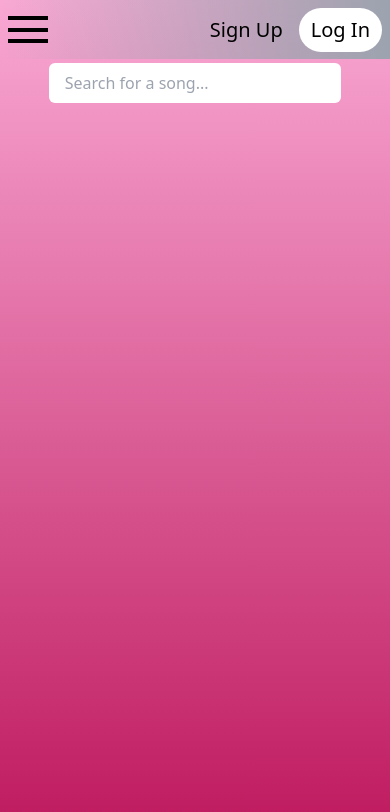
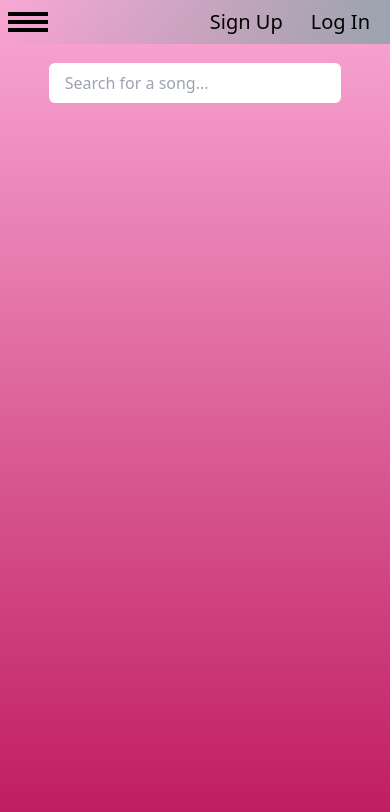
Before and after one commit to Kiprotich78/music-app, a React (Create React App) app: page / in a window 390 px wide. Shown: the top 812 px of the page. Built offline with nearby package versions, Linux system fonts and the light colour scheme.

Commit message:
changed navigation bar color

```diff
--- a/src/components/MainComponents/Header.jsx
+++ b/src/components/MainComponents/Header.jsx
@@ -1,21 +1,32 @@
-import React from 'react'
-import { Link } from 'react-router-dom'
-const Header = ({addSidebar}) => {
+import React from 'react';
+import { Link } from 'react-router-dom';
+
+const Header = ({ addSidebar }) => {
   return (
-    <div className='min-h-full w-full bg-gradient-to-r from-transparent to-gray-400 flex items-center justify-end px-2 md:px-10 gap-1 md:gap-3 relative'>
-      <div onClick={addSidebar} className='absolute left-2 h-full py-2 w-10 md:w-12 flex flex-col justify-evenly md:hidden cursor-pointer'>
-        <div className='w-full h-1 bg-black'></div>
-        <div className='w-full h-1 bg-black'></div>
-        <div className='w-full h-1 bg-black'></div>
+    <div className='nav'>
+       <div className="min-h-full w-full bg-gradient-to-r from-transparent to-gray-400 flex items-center justify-end px-2 md:px-10 gap-1 md:gap-3 relative">
+      <div
+        onClick={addSidebar}
+        className="absolute left-2 h-full py-2 w-10 md:w-12 flex flex-col justify-evenly md:hidden cursor-pointer"
+      >
+        <div className="w-full h-1 bg-black"></div>
+        <div className="w-full h-1 bg-black"></div>
+        <div className="w-full h-1 bg-black"></div>
       </div>
-      <Link to={"./signup"}>
-        <button className='font-[300] py-2 px-3 text-xl md:py-3 md:px-4 md:text-2xl rounded-[25px] hover:bg-gray-300 focus:bg-gray-300 transition-all'>Sign Up</button>
+      <Link to="./signup">
+        <button className="font-[200] py-2 px-3 text-xl md:py-3 md:px-4 md:text-2xl rounded-[15px] hover:bg-gray-300 focus:bg-gray-300 transition-all">
+          Sign Up
+        </button>
       </Link>
-      <Link to={"./login"}>
-        <button className='bg-white py-2 px-3 text-xl md:py-3 md:px-4 md:text-2xl rounded-[25px] hover:bg-slate-200 focus:bg-gray-300 transition-all'>Log In</button>
+      <Link to="./login">
+        <button className="py-2 px-3 text-xl md:py-3 md:px-4 md:text-2xl rounded-[15px] hover:bg-slate-200 focus:bg-gray-300 transition-all">
+          Log In
+        </button>
       </Link>
     </div>
-  )
-}
+  </div>
 
-export default Header
+  );
+};
+
+export default Header;
--- a/src/index.css
+++ b/src/index.css
@@ -1,3 +1,7 @@
 @tailwind base;
 @tailwind components;
 @tailwind utilities;
+
+.nav{
+
+}
```
